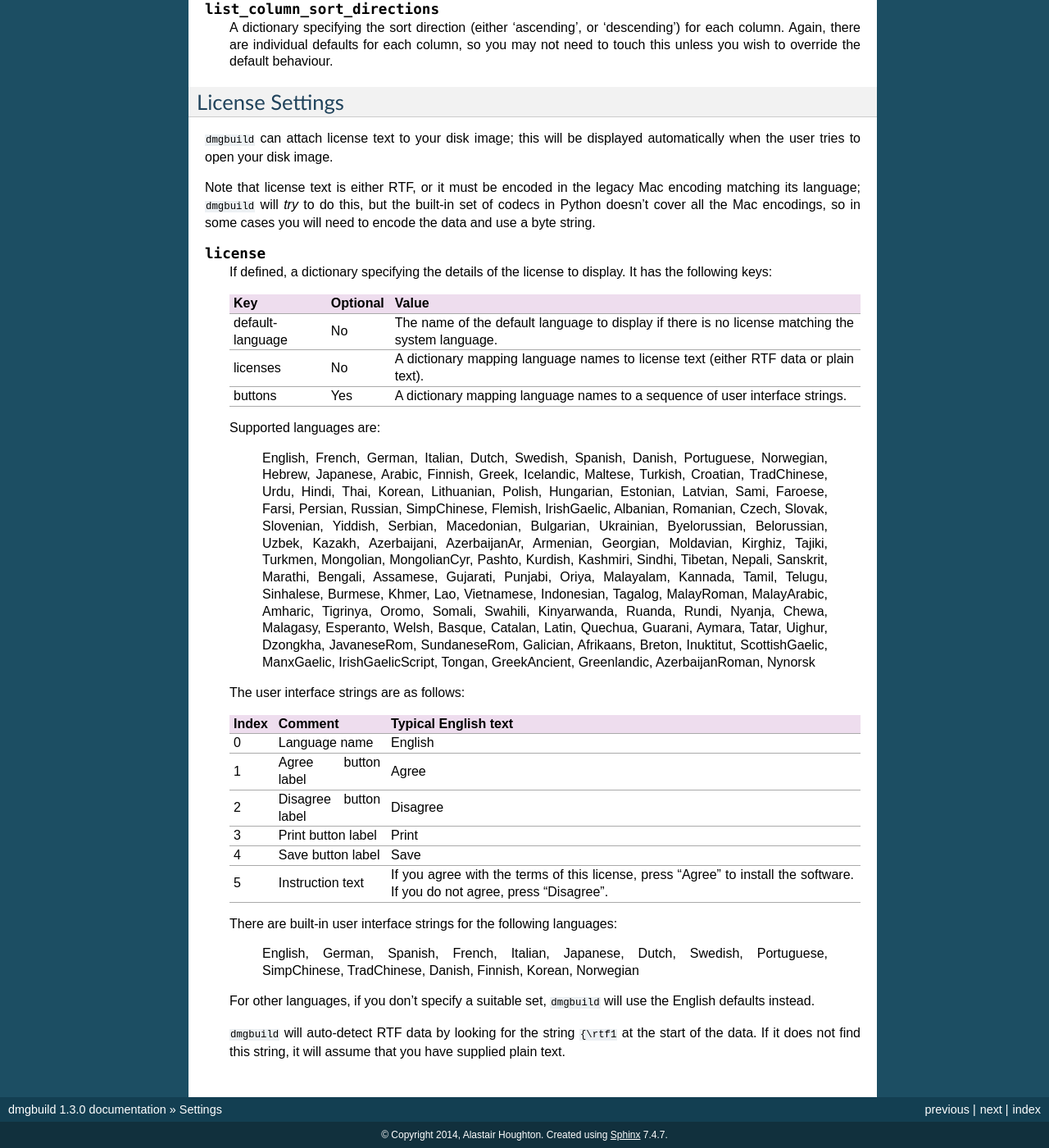
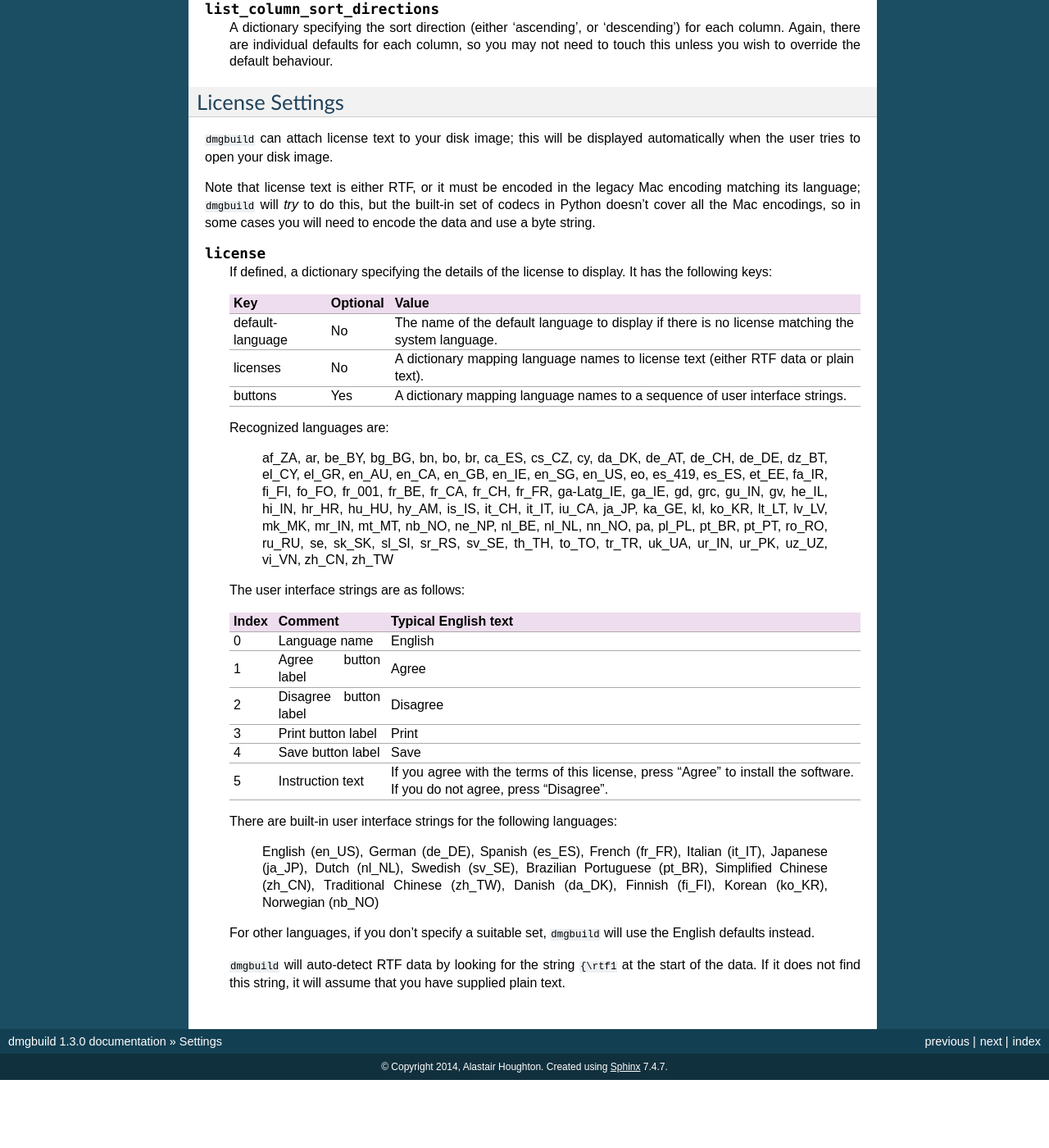
Before and after one commit to dmgbuild/dmgbuild, a Sphinx documentation site: the page built from doc/settings.rst, in a window 1280 px wide and 1400 px high, scrolled down 5017 px. Shown: the whole window at 82% size. Built offline with Sphinx 7.4.7, drawn with Linux system fonts in a browser that asks for light colours; after the commit the page ends 6334 px from its top, so only the background shows below that.

Commit message:
Fix license handling for non-English languages
dmgbuild was using the language codes corresponding to langXXX from
Script.h... it should actually be using the region codes corresponding
to verXXX from Script.h, which it does now.

This fixes a problem which caused nearly every language but English
(which happens to use '0' for both langEnglish and verUS) to show
garbled or broken text or display in the wrong language.

This also changes dmgbuild to use ISO language and country identifiers
to identify locales, rather than arbitrary values based on the names of
constants in Script.h (which were incorrect anyways).

dmgbuild also no longer lists encodings that apparently don't exist, and
instead displays an informative error for unsupported encodings.

TMPL resources are no longer written either, and they do not appear to
be necessary. They are apparently only used by graphical resource
editors which have long since fallen out of use (and so there is no
point adding it when all the data is auto-generated).

Setting the default language now also works, as the key being used was
'default-lang' contrary to 'default-language' as specified in the
documentation.

```diff
--- a/doc/settings.rst
+++ b/doc/settings.rst
@@ -375,25 +375,16 @@ some cases you will need to encode the data and use a byte string.
    |                  |          | a sequence of user interface strings.     |
    +------------------+----------+-------------------------------------------+
 
-   Supported languages are:
+   Recognized languages are:
 
-     English, French, German, Italian, Dutch, Swedish, Spanish, Danish,
-     Portuguese, Norwegian, Hebrew, Japanese, Arabic, Finnish, Greek,
-     Icelandic, Maltese, Turkish, Croatian, TradChinese, Urdu, Hindi, Thai,
-     Korean, Lithuanian, Polish, Hungarian, Estonian, Latvian,
-     Sami, Faroese, Farsi, Persian, Russian, SimpChinese, Flemish, IrishGaelic,
-     Albanian, Romanian, Czech, Slovak, Slovenian, Yiddish, Serbian, Macedonian,
-     Bulgarian, Ukrainian, Byelorussian, Belorussian, Uzbek, Kazakh, Azerbaijani,
-     AzerbaijanAr, Armenian, Georgian, Moldavian, Kirghiz, Tajiki, Turkmen,
-     Mongolian, MongolianCyr, Pashto, Kurdish, Kashmiri, Sindhi, Tibetan, Nepali,
-     Sanskrit, Marathi, Bengali, Assamese, Gujarati, Punjabi, Oriya, Malayalam,
-     Kannada, Tamil, Telugu, Sinhalese, Burmese, Khmer, Lao, Vietnamese,
-     Indonesian, Tagalog, MalayRoman, MalayArabic, Amharic, Tigrinya, Oromo,
-     Somali, Swahili, Kinyarwanda, Ruanda, Rundi, Nyanja, Chewa, Malagasy,
-     Esperanto, Welsh, Basque, Catalan, Latin, Quechua, Guarani, Aymara, Tatar,
-     Uighur, Dzongkha, JavaneseRom, SundaneseRom, Galician, Afrikaans, Breton,
-     Inuktitut, ScottishGaelic, ManxGaelic, IrishGaelicScript, Tongan,
-     GreekAncient, Greenlandic, AzerbaijanRoman, Nynorsk
+     af_ZA, ar, be_BY, bg_BG, bn, bo, br, ca_ES, cs_CZ, cy, da_DK, de_AT, de_CH,
+     de_DE, dz_BT, el_CY, el_GR, en_AU, en_CA, en_GB, en_IE, en_SG, en_US, eo,
+     es_419, es_ES, et_EE, fa_IR, fi_FI, fo_FO, fr_001, fr_BE, fr_CA, fr_CH,
+     fr_FR, ga-Latg_IE, ga_IE, gd, grc, gu_IN, gv, he_IL, hi_IN, hr_HR, hu_HU,
+     hy_AM, is_IS, it_CH, it_IT, iu_CA, ja_JP, ka_GE, kl, ko_KR, lt_LT, lv_LV,
+     mk_MK, mr_IN, mt_MT, nb_NO, ne_NP, nl_BE, nl_NL, nn_NO, pa, pl_PL, pt_BR,
+     pt_PT, ro_RO, ru_RU, se, sk_SK, sl_SI, sr_RS, sv_SE, th_TH, to_TO, tr_TR,
+     uk_UA, ur_IN, ur_PK, uz_UZ, vi_VN, zh_CN, zh_TW
 
    The user interface strings are as follows:
 
@@ -418,9 +409,11 @@ some cases you will need to encode the data and use a byte string.
 
    There are built-in user interface strings for the following languages:
 
-     English, German, Spanish, French, Italian, Japanese, Dutch,
-     Swedish, Portuguese, SimpChinese, TradChinese, Danish, Finnish, Korean,
-     Norwegian
+     English (en_US), German (de_DE), Spanish (es_ES), French (fr_FR),
+     Italian (it_IT), Japanese (ja_JP), Dutch (nl_NL), Swedish (sv_SE),
+     Brazilian Portuguese (pt_BR), Simplified Chinese (zh_CN),
+     Traditional Chinese (zh_TW), Danish (da_DK), Finnish (fi_FI),
+     Korean (ko_KR), Norwegian (nb_NO)
 
    For other languages, if you don't specify a suitable set, ``dmgbuild`` will
    use the English defaults instead.
```
Also changed, not shown: 2 other files.
